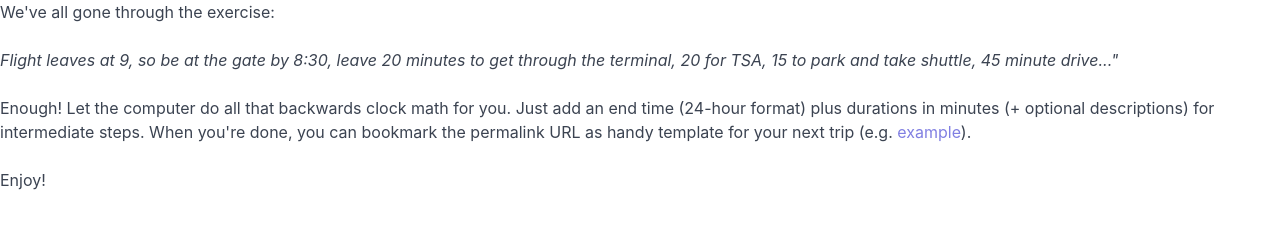
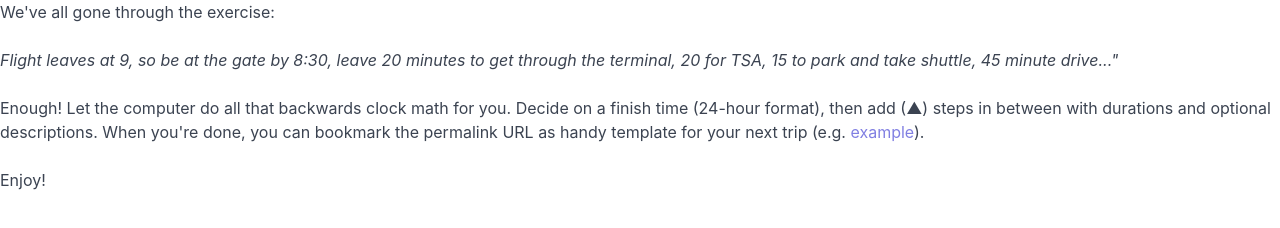
Before and after one commit to kalafut/gotime, a plain HTML site: page index.html in a window 1280 px wide. Drawn offline with nearby package versions, Linux system fonts and the light colour scheme; a script that the page names is missing.

Commit message:
Veribage

```diff
--- a/index.html
+++ b/index.html
@@ -23,8 +23,7 @@
 
 <p>
     Enough! Let the computer do all that backwards
-    clock math for you. Just add an end time (24-hour format) plus durations in minutes (+ optional descriptions) for
-    intermediate steps. When you're done, you can bookmark the permalink URL as handy template
+    clock math for you. Decide on a finish time (24-hour format), then add (▲) steps in between with durations and optional descriptions. When you're done, you can bookmark the permalink URL as handy template
     for your next trip (e.g. <a href="">example</a>).
 </p>
 
```
